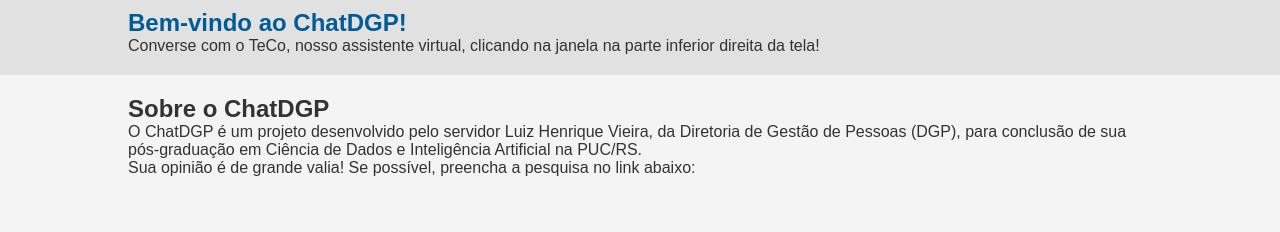
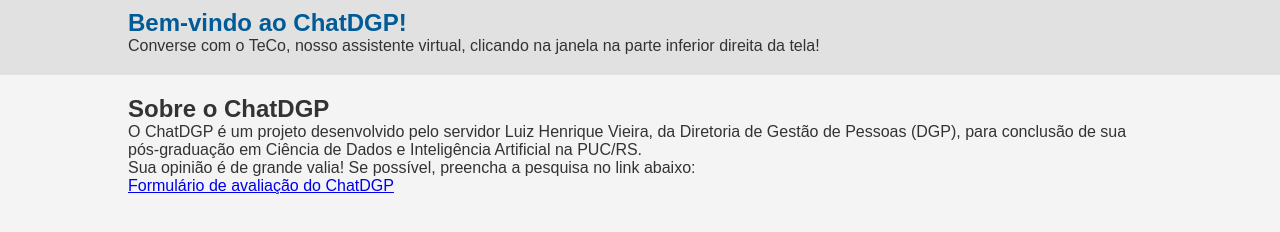
Before and after one commit to luizhvieira/ChatDGP, a plain HTML site: page index.html in a window 1280 px wide. Shown: the part 68-300 px from the top of the page. Drawn offline with nearby package versions, Linux system fonts and the light colour scheme.

Commit message:
Update index.html

```diff
--- a/index.html
+++ b/index.html
@@ -26,7 +26,7 @@
                 <h2>Sobre o ChatDGP</h2>
                 <p>O ChatDGP é um projeto desenvolvido pelo servidor Luiz Henrique Vieira, da Diretoria de Gestão de Pessoas (DGP), para conclusão de sua pós-graduação em Ciência de Dados e Inteligência Artificial na PUC/RS. </p>
                 <p>Sua opinião é de grande valia! Se possível, preencha a pesquisa no link abaixo: </p>
-                <p> <a href="https://forms.gle/213QuUUsPgqZ5Cjs9" target="blank"</a></p>
+                <p> <a href="https://forms.gle/213QuUUsPgqZ5Cjs9" target="blank"</a>Formulário de avaliação do ChatDGP</p>
             </div>
         </section>
     </main>
```
